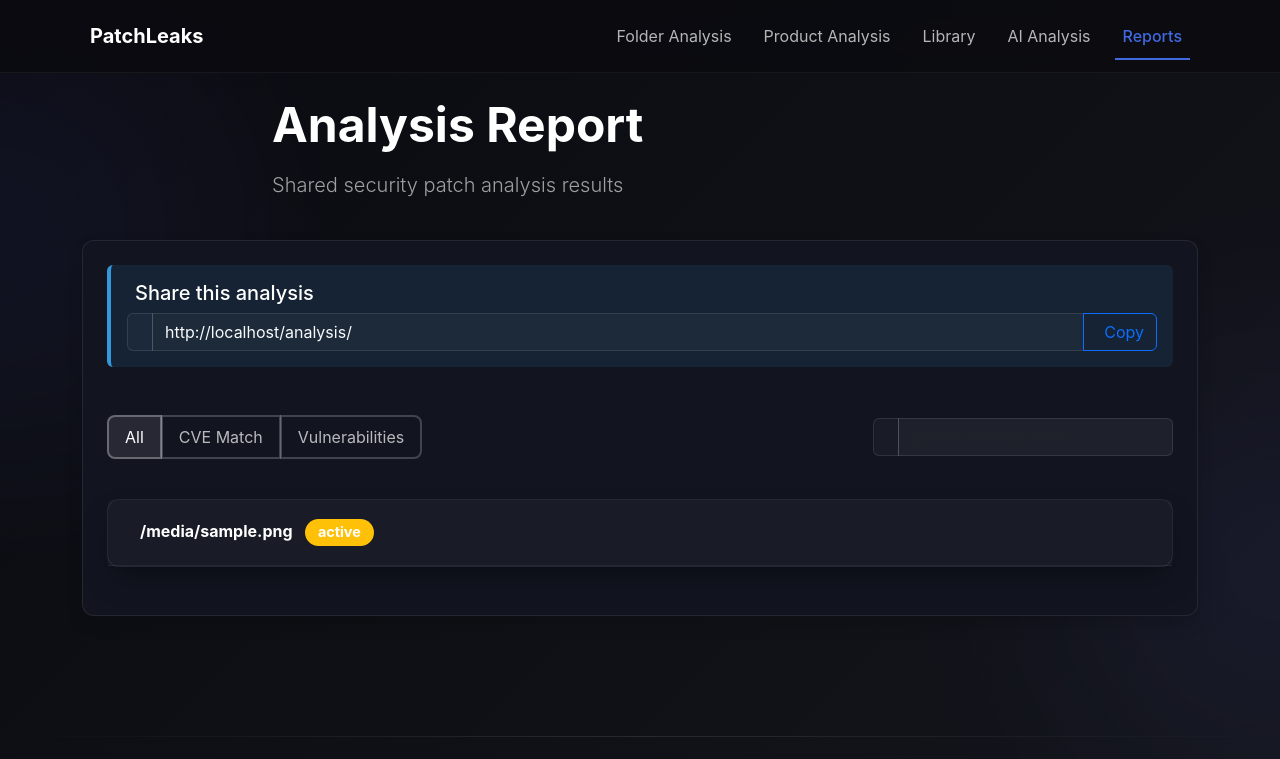
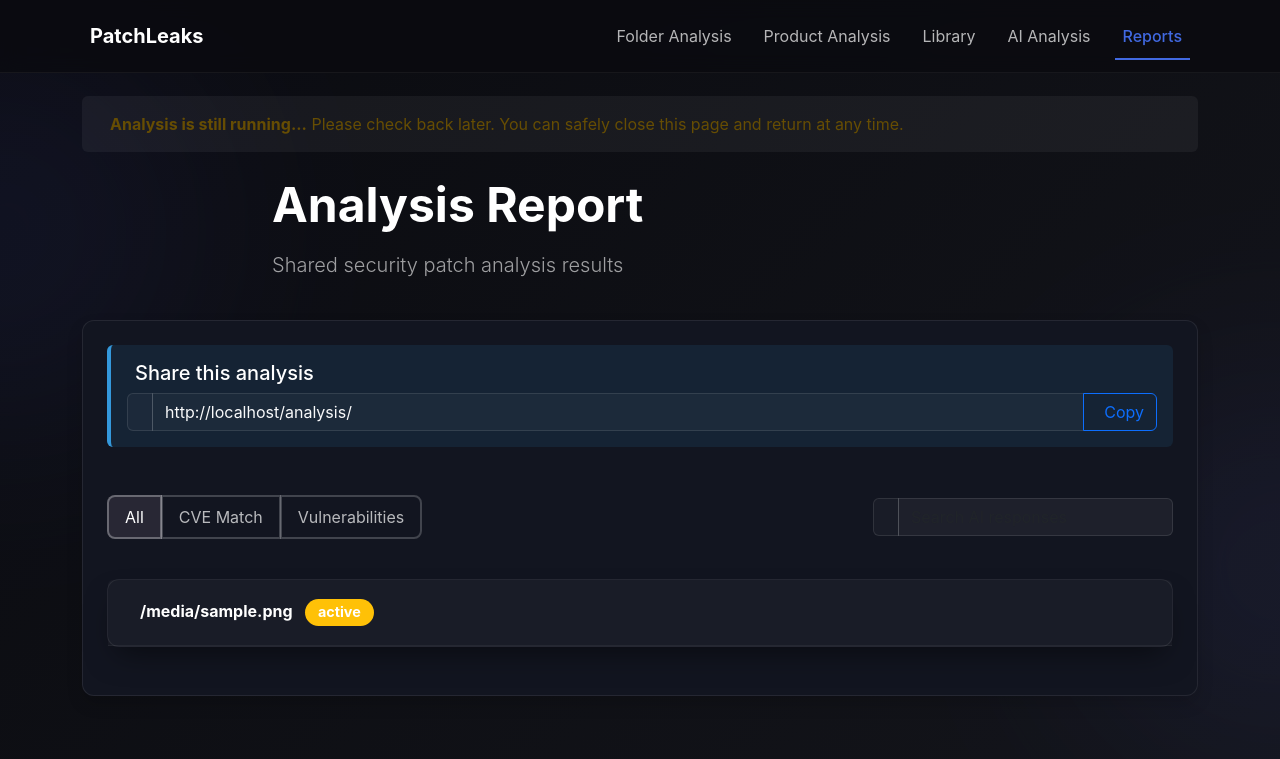
Before and after one commit to hatlesswizard/PatchLeaks, a Flask app: template templates/analysis.html in a window 1280 px wide; the page is wider, and only the part inside the window is pictured. Shown: the top 759 px of that part. Run offline with Flask 3, Linux system fonts and the light colour scheme; the template is opened without the code that fills it: most values are stand-ins (such as "Sample title", 1, 10 or a date in 2020); some libraries are stand-ins or nearby versions.

Commit message:
Update analysis.html

```diff
--- a/templates/analysis.html
+++ b/templates/analysis.html
@@ -616,7 +616,7 @@
     <div class="section-bg-accent right"></div>
 
     <div class="container main-container">
-        {% if status == 'in_progress' %}
+        {% if status == 'running' %}
         <div class="alert alert-warning d-flex align-items-center mb-4" role="alert">
             <i class="fas fa-spinner fa-spin me-2"></i>
             <div>
```
